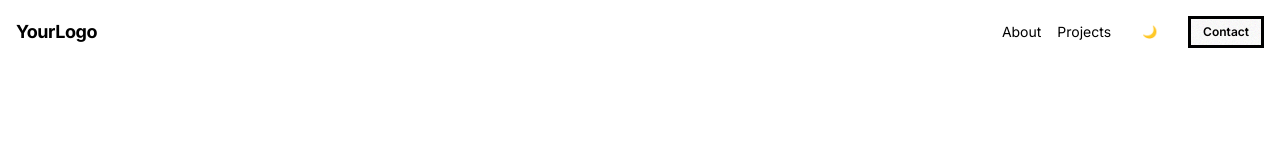
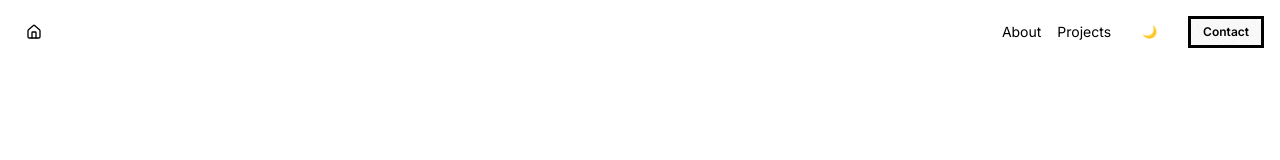
Before and after one commit to MarchalMaxim/marchalmaxim.github.io, a Next.js app: page / in a window 1280 px wide. Shown: the top 160 px of the page. Built offline with nearby package versions, Linux system fonts and the light colour scheme.

Commit message:
Add home icon, remove placeholders

```diff
--- a/package.json
+++ b/package.json
@@ -10,6 +10,8 @@
     "static": "next build && next export"
   },
   "dependencies": {
+    "framer-motion": "^12.12.1",
+    "lucide-react": "^0.511.0",
     "next": "15.3.2",
     "next-themes": "^0.4.6",
     "react": "^19.0.0",
--- /dev/null
+++ b/src/app/components/Logo.tsx
@@ -0,0 +1,21 @@
+'use client';
+
+import { motion } from 'framer-motion'
+import Link from 'next/link'
+import { Home } from 'lucide-react'
+
+export default function Logo() {
+  return (
+
+    <Link
+      href="/"
+      aria-label="Home"
+      className="flex h-9 w-9 items-center justify-center rounded-full
+                 bg-primary text-primary-content font-semibold hover:opacity-90"
+    >
+      <motion.span layoutId="logo">
+        <Home className="size-4" />
+      </motion.span>
+    </Link>
+  )
+}
--- a/src/app/layout.tsx
+++ b/src/app/layout.tsx
@@ -5,12 +5,13 @@ import Link from 'next/link'
 
 import ClientProviders from './providers/clientProviders'
 import ThemeToggle from './components/ThemeToggle'
+import Logo from './components/Logo'
 
 const inter = Inter({ subsets: ['latin'] })
 
 export const metadata: Metadata = {
-  title: 'Your Name | Web Engineer',
-  description: 'Portfolio of Your Name – React / Next.js projects and more',
+  title: 'Maxim Marchal | Web Engineer',
+  description: 'Portfolio of Maxim – Some web / utility projects and more',
 }
 
 export default function RootLayout({
@@ -23,10 +24,11 @@ export default function RootLayout({
       <body className={`${inter.className} flex min-h-screen flex-col`}>
         <ClientProviders>
           {/* ── Navbar ─────────────────────────────────────────── */}
-          <header className="container mx-auto flex h-16 items-center justify-between px-4">
-            <Link href="/" className="text-lg font-bold tracking-tight">
+          <header className="container mx-auto flex h-16 items-center align-middle justify-between px-4">
+            {/* <Link href="/" className="text-lg font-bold tracking-tight">
               YourLogo
-            </Link>
+            </Link> */}
+            <Logo/>
 
             <nav className="flex gap-4 text-sm items-center">
               <Link className="link link-hover" href="/about">
```
Also changed, not shown: 1 other file (tests, documents, lock files or other folders).
